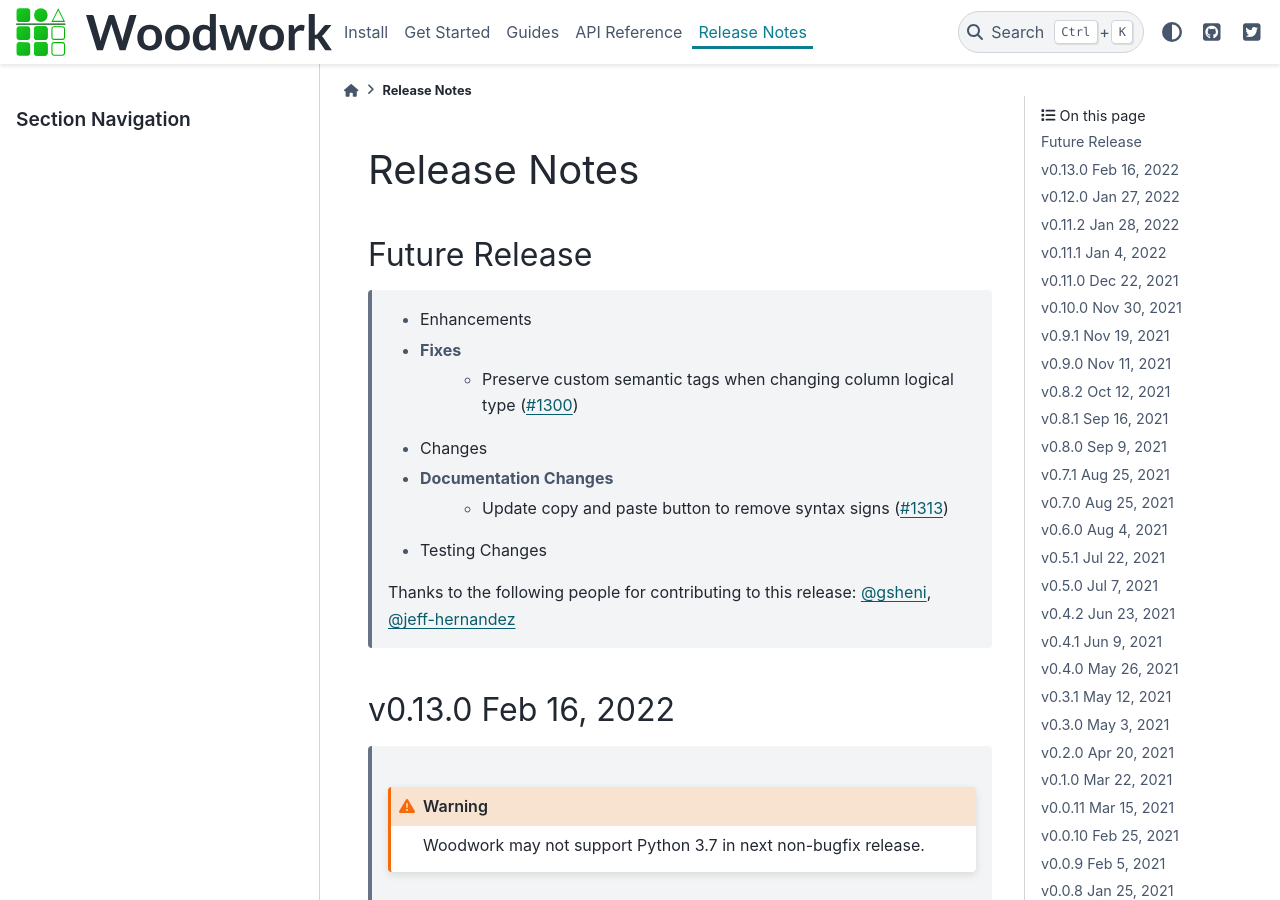
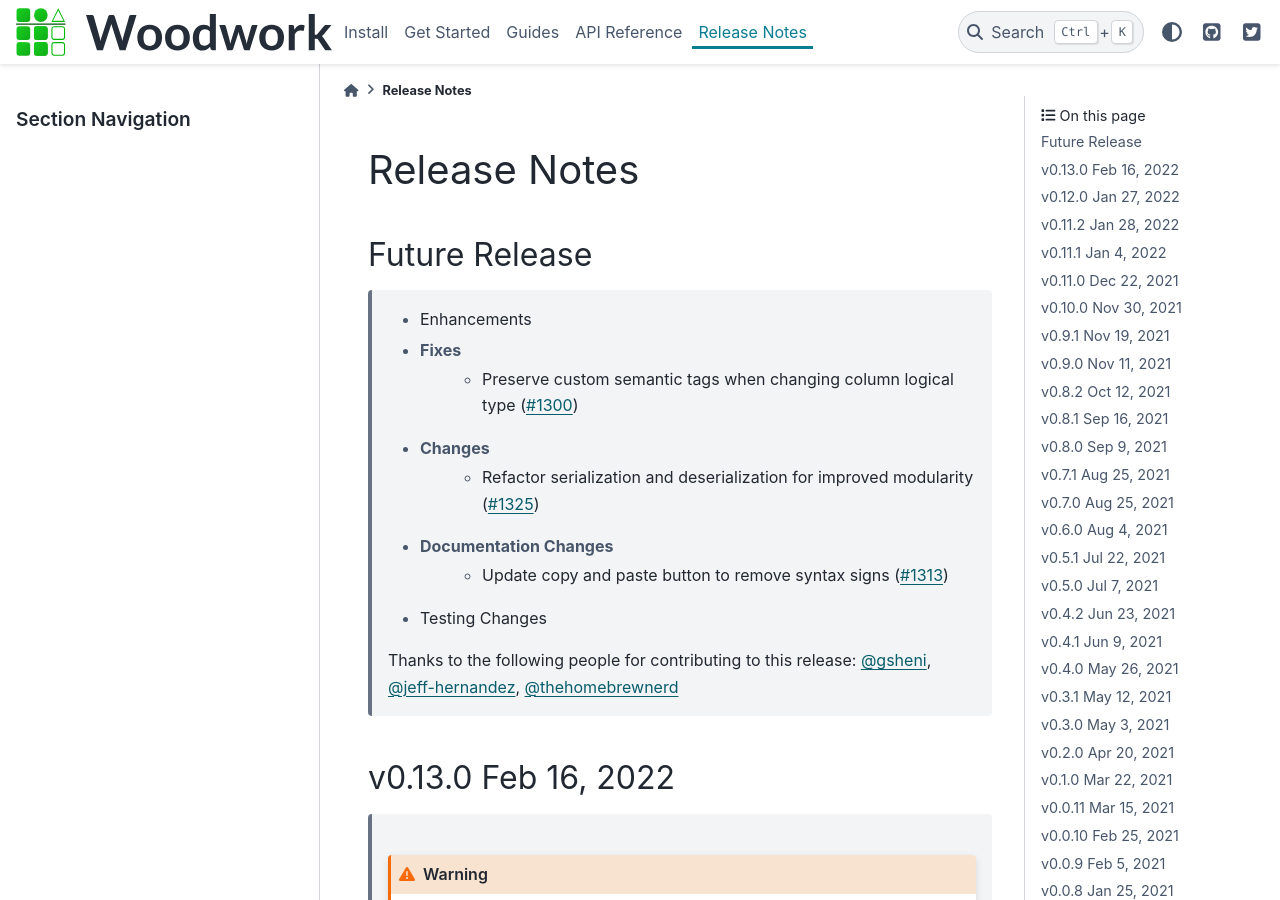
Before and after one commit to alteryx/woodwork, a Sphinx documentation site: the page built from docs/source/release_notes.rst, in a window 1280 px wide and 900 px high. Built offline with Sphinx 7.4.7 and the PyData theme 0.15.4, drawn with Linux system fonts in a browser that asks for light colours; comment, search, counter and statistics services are not loaded.

Commit message:
update release notes

```diff
--- a/docs/source/release_notes.rst
+++ b/docs/source/release_notes.rst
@@ -9,12 +9,13 @@
     * Fixes
         * Preserve custom semantic tags when changing column logical type (:pr:`1300`)
     * Changes
+        * Refactor serialization and deserialization for improved modularity (:pr:`1325`)
     * Documentation Changes
         * Update copy and paste button to remove syntax signs (:pr:`1313`)
     * Testing Changes
 
     Thanks to the following people for contributing to this release:
-    :user:`gsheni`, :user:`jeff-hernandez`
+    :user:`gsheni`, :user:`jeff-hernandez`, :user:`thehomebrewnerd`
 
 v0.13.0 Feb 16, 2022
 ====================
```
